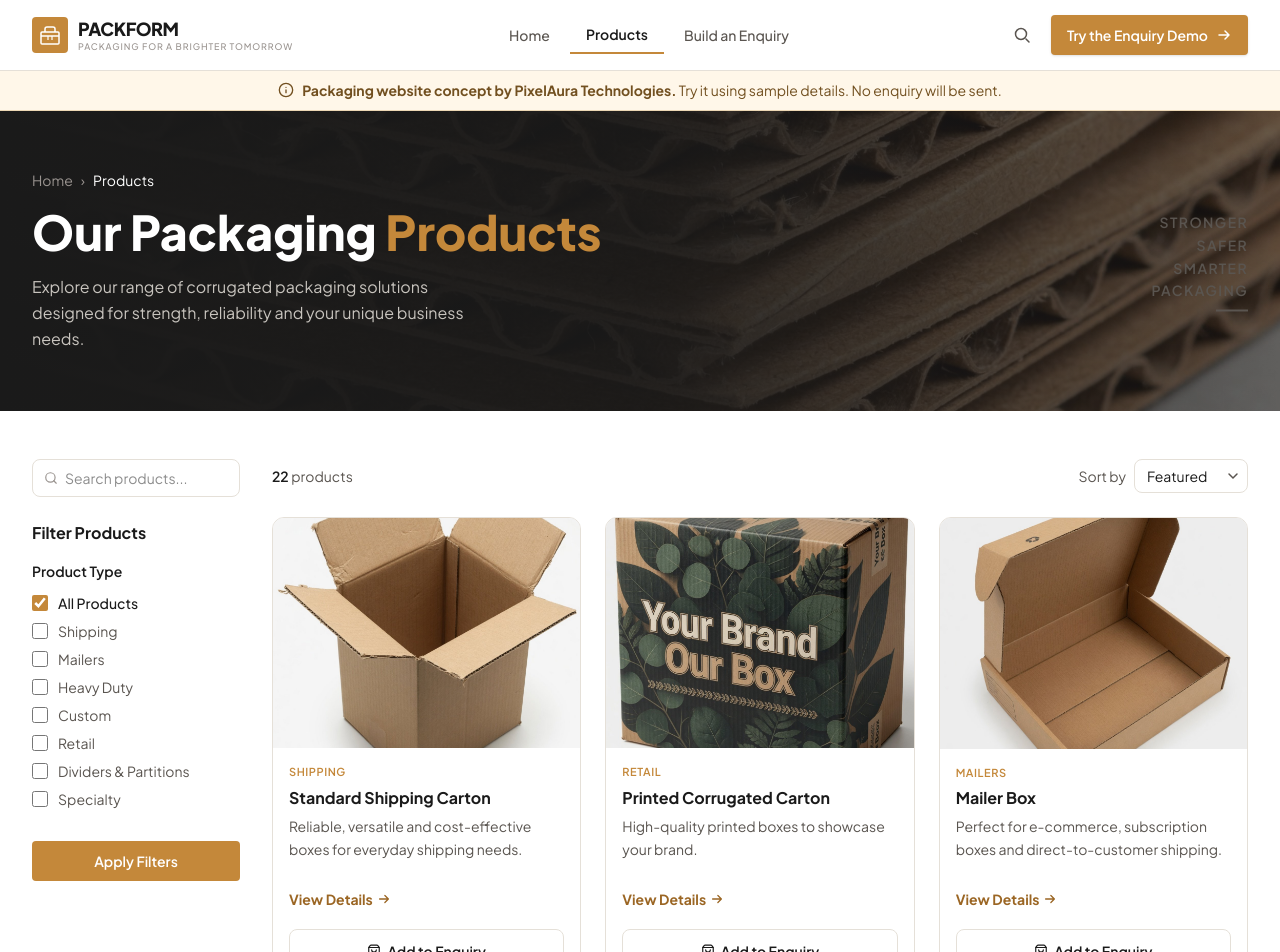
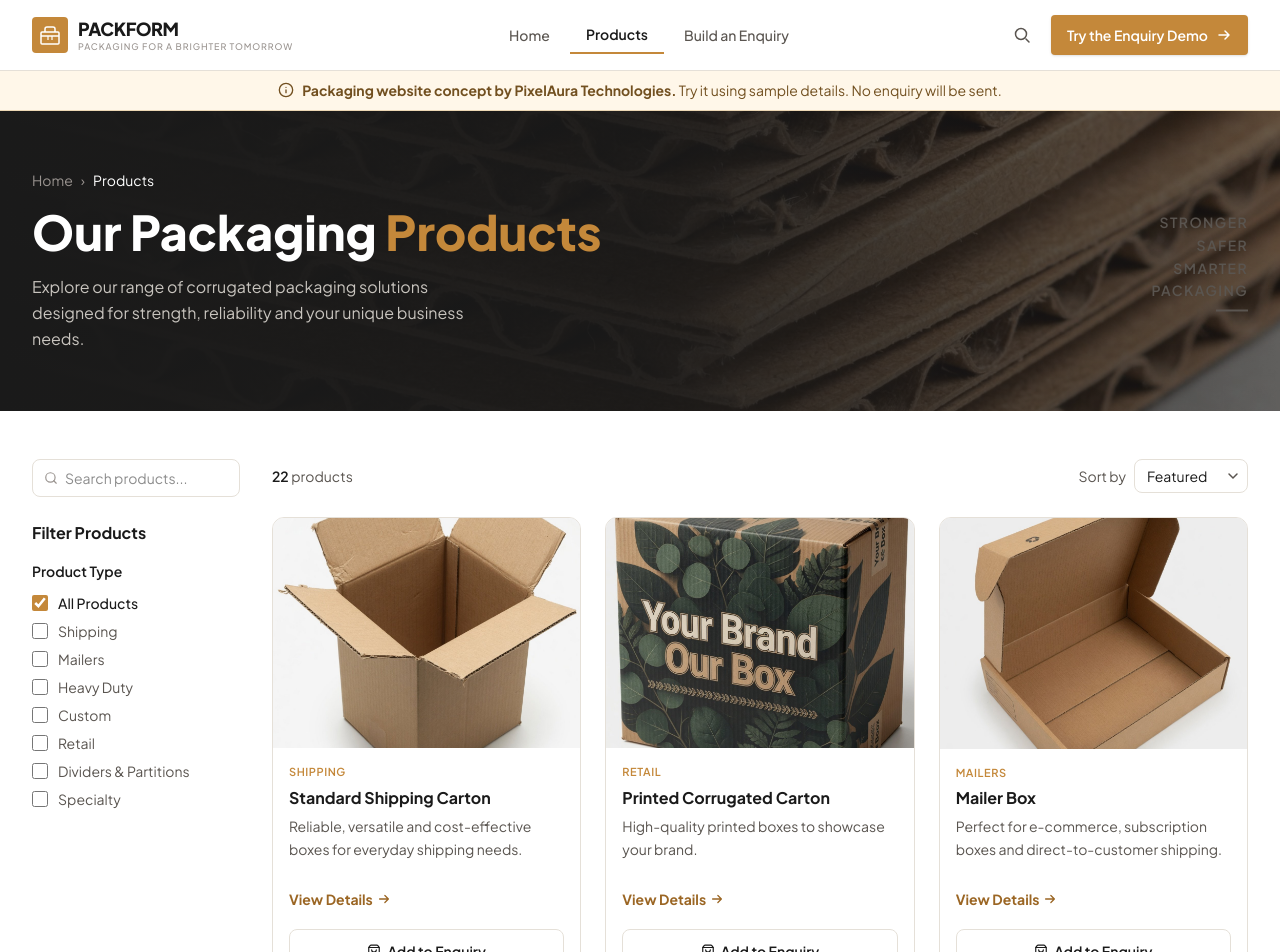
Before and after one commit to dhruvintejani/box_packaging, a React (Vite) app: page /products in a window 1280 px wide. Shown: the top 952 px of the page. Built offline with nearby package versions, Linux system fonts and the light colour scheme.

Commit message:
Improve mobile progress, truthful calls to action and functional search navigation

```diff
--- a/src/pages/Products.tsx
+++ b/src/pages/Products.tsx
@@ -1,4 +1,5 @@
-import { useState, useMemo } from 'react';
+import { useEffect, useRef, useState, useMemo } from 'react';
+import { useSearchParams } from 'react-router-dom';
 
 import { motion, AnimatePresence } from 'framer-motion';
 import { Search, X, SlidersHorizontal } from 'lucide-react';
@@ -20,7 +21,13 @@ const SORT_OPTIONS: { value: SortOption; label: string }[] = [
 
 export default function Products() {
 
+  const [searchParams] = useSearchParams();
+  const searchInputRef = useRef<HTMLInputElement>(null);
   const [search, setSearch] = useState('');
+
+  useEffect(() => {
+    if (searchParams.get('focus') === 'search') searchInputRef.current?.focus();
+  }, [searchParams]);
   const [selectedCategory, setSelectedCategory] = useState<string>('All');
   const [sortBy, setSortBy] = useState<SortOption>('featured');
   const [mobileFiltersOpen, setMobileFiltersOpen] = useState(false);
@@ -108,7 +115,7 @@ export default function Products() {
       <div className="space-y-2 pt-2">
         <button
           onClick={() => setMobileFiltersOpen(false)}
-          className="w-full bg-[#c4883a] hover:bg-[#b07a30] text-white text-sm font-semibold py-2.5 rounded transition-all cursor-pointer"
+          className="lg:hidden w-full bg-[#c4883a] hover:bg-[#b07a30] text-white text-sm font-semibold py-2.5 rounded transition-all cursor-pointer"
         >
           Apply Filters
         </button>
@@ -146,6 +153,7 @@ export default function Products() {
             <div className="flex-1 relative">
               <Search size={16} className="absolute left-3 top-1/2 -translate-y-1/2 text-[#9a9490]" />
               <input
+                ref={searchInputRef}
                 type="search"
                 value={search}
                 onChange={(e) => setSearch(e.target.value)}
```
